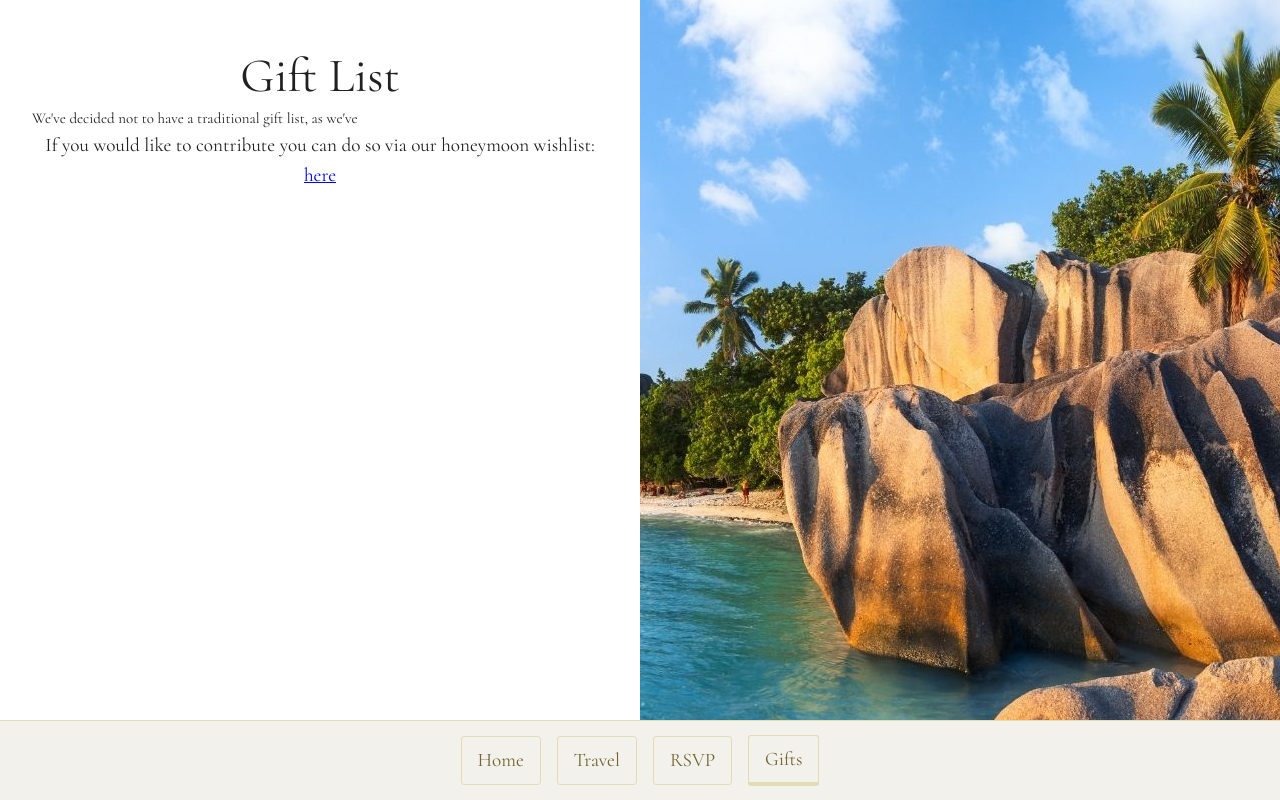
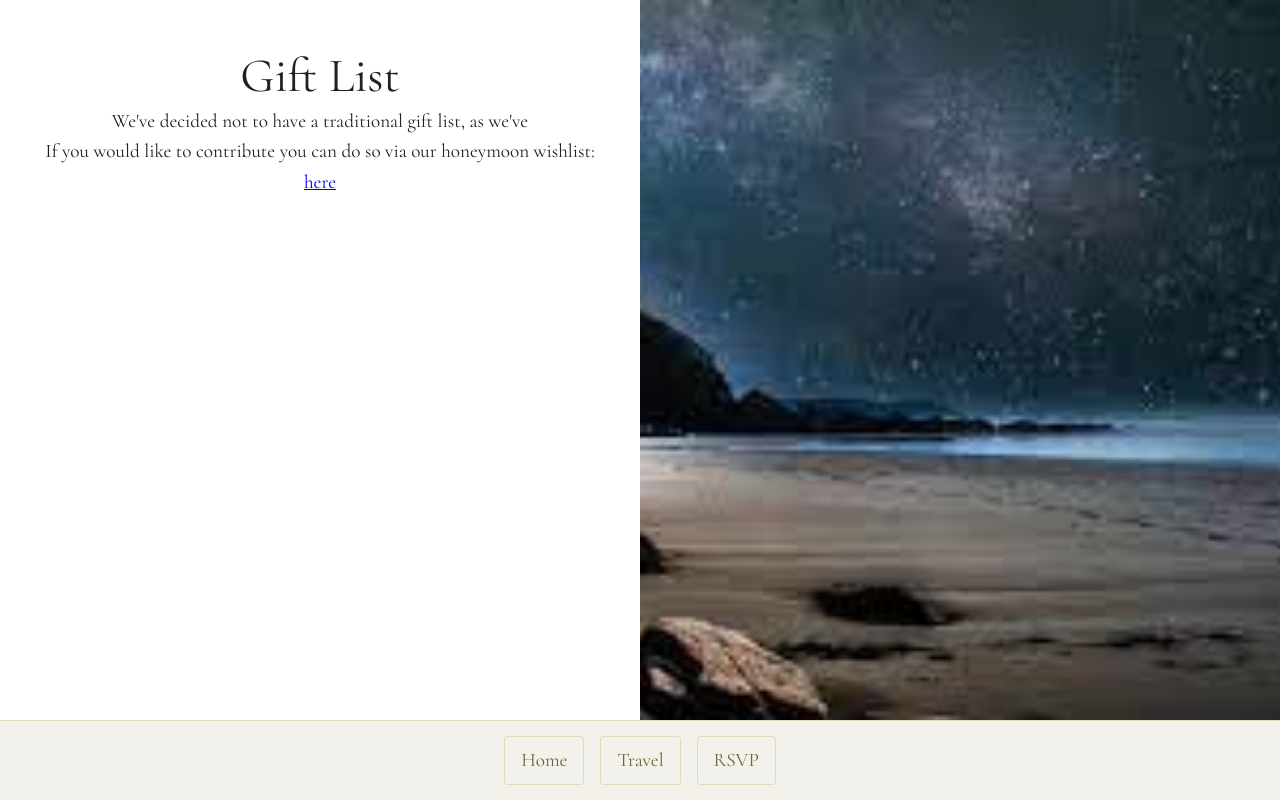
Before and after one commit to Kallissien/finally-wed, a Vue app: page /gifts in a window 1280 px wide. Built offline with nearby package versions, Linux system fonts and the light colour scheme.

Commit message:
Removed gifts page for merge

```diff
--- a/src/components/molecules/l-nav.vue
+++ b/src/components/molecules/l-nav.vue
@@ -6,7 +6,6 @@ import LDivider from "../atoms/l-divider.vue";
       <RouterLink to="/">Home</RouterLink>
       <RouterLink to="/travel">Travel</RouterLink>
       <RouterLink to="/rsvp">RSVP</RouterLink>
-      <RouterLink to="/gifts">Gifts</RouterLink>
   </nav>
 </template>
 <style lang="scss">
--- a/src/components/organisms/l-gift-content.vue
+++ b/src/components/organisms/l-gift-content.vue
@@ -5,7 +5,7 @@
         Gift List
     </h1>
     <div class="content">
-        <p>
+        <p class="text-base align-center">
             We've decided not to have a traditional gift list, as we've
         </p>
         <p class="text-base align-center">
--- a/src/views/GiftListView.vue
+++ b/src/views/GiftListView.vue
@@ -14,8 +14,8 @@
 <style lang="scss">
 @import '@/assets/styles/variables.scss';
 .header-img{
-    background: url('/img/seychelles.jpeg');
-    background-size: fit;
+    background: url('/img/seychelles-night.jpeg');
+    background-size: cover;
     background-position: center;
     background-repeat: no-repeat;
     @media screen and (max-width: $screen-sm){
```
Also changed, not shown: public/img/seychelles-night.jpeg (added).
